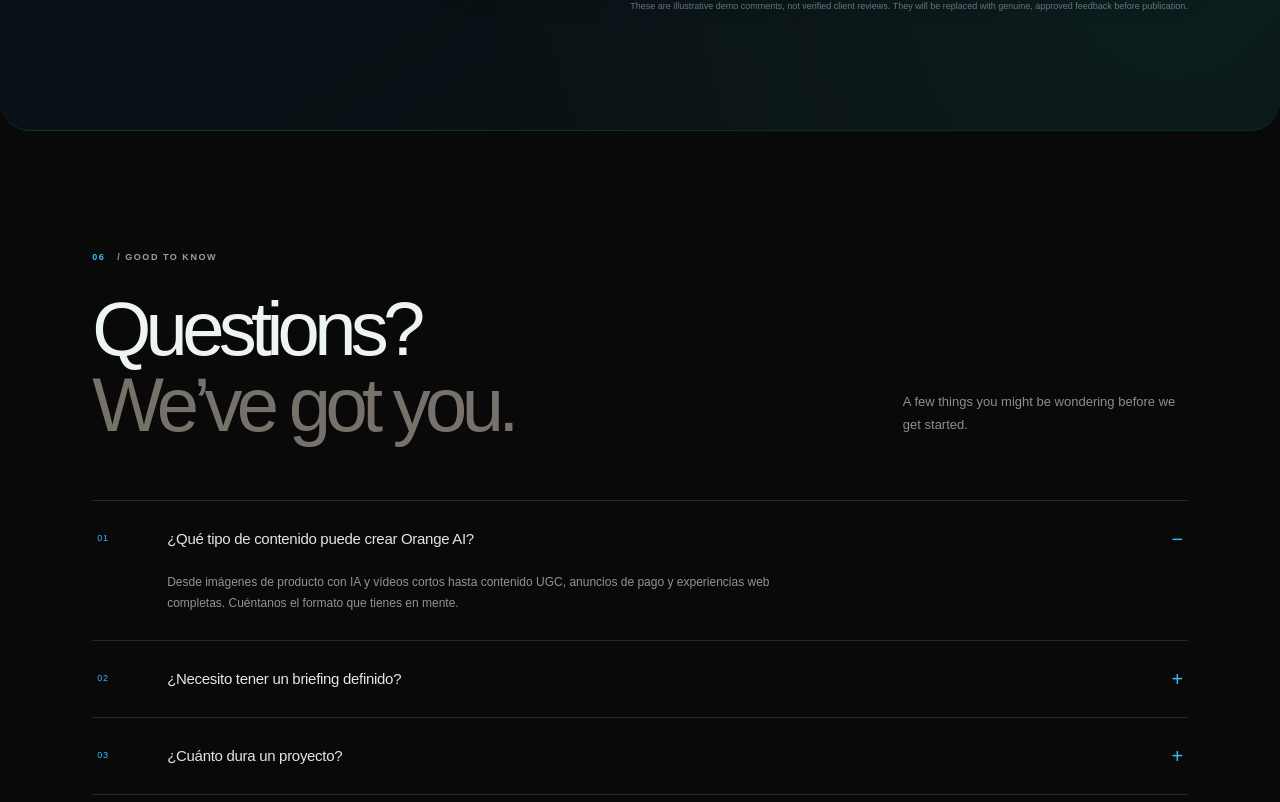
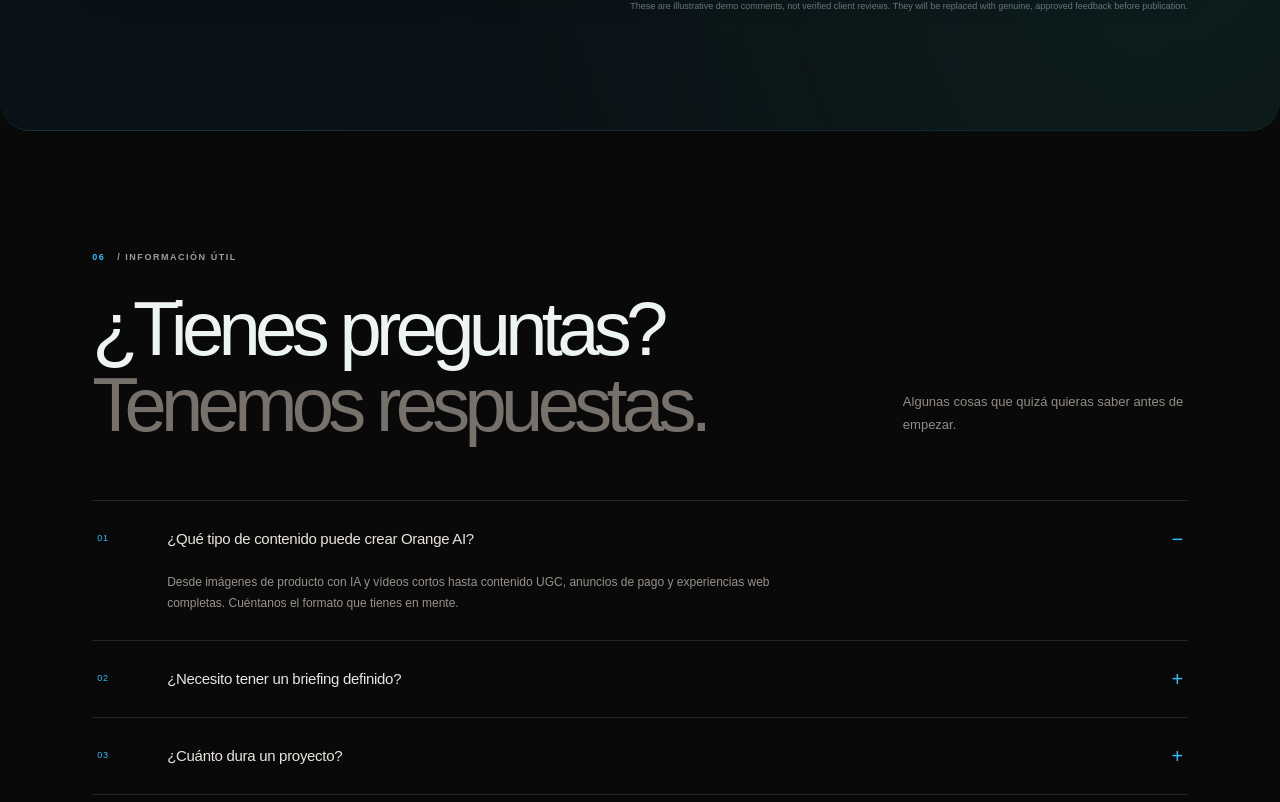
Before and after one commit to MohammadMatinMahdavi/orange, a Next.js app: page /es in a window 1280 px wide. Shown: the part 7118-7920 px from the top of the page. Built offline with nearby package versions, Linux system fonts and the light colour scheme.

Commit message:
Localize FaqSection.jsx

```diff
--- a/components/sections/FaqSection.jsx
+++ b/components/sections/FaqSection.jsx
@@ -1,8 +1,3 @@
-export default function FaqSection({ faqs, openFaq, setOpenFaq }) {
-  return (
-    <section className="section faq-section" id="faq">
-            <div className="section-heading"><div><div className="eyebrow"><span>06</span> / GOOD TO KNOW</div><h2>Questions?<br /><span className="muted">We’ve got you.</span></h2></div><p className="section-intro">A few things you might be wondering before we get started.</p></div>
-            <div className="faq-list">{faqs.map(([question, answer], index) => <article className={openFaq === index ? "faq-item faq-active" : "faq-item"} key={question}><button onClick={() => setOpenFaq(openFaq === index ? -1 : index)} aria-expanded={openFaq === index}><span className="faq-number">0{index + 1}</span><span>{question}</span><span className="faq-toggle">{openFaq === index ? "−" : "+"}</span></button>{openFaq === index && <p>{answer}</p>}</article>)}</div>
-          </section>
-  );
+export default function FaqSection({ faqs, openFaq, setOpenFaq, t }) {
+  return <section className="section faq-section" id="faq"><div className="section-heading"><div><div className="eyebrow"><span>{t.eyebrow.split(" / ")[0]}</span> / {t.eyebrow.split(" / ")[1]}</div><h2>{t.title1}<br /><span className="muted">{t.title2}</span></h2></div><p className="section-intro">{t.intro}</p></div><div className="faq-list">{faqs.map(([question, answer], index) => <article className={openFaq === index ? "faq-item faq-active" : "faq-item"} key={question}><button onClick={() => setOpenFaq(openFaq === index ? -1 : index)} aria-expanded={openFaq === index}><span className="faq-number">0{index + 1}</span><span>{question}</span><span className="faq-toggle">{openFaq === index ? "−" : "+"}</span></button>{openFaq === index && <p>{answer}</p>}</article>)}</div></section>;
 }
```
